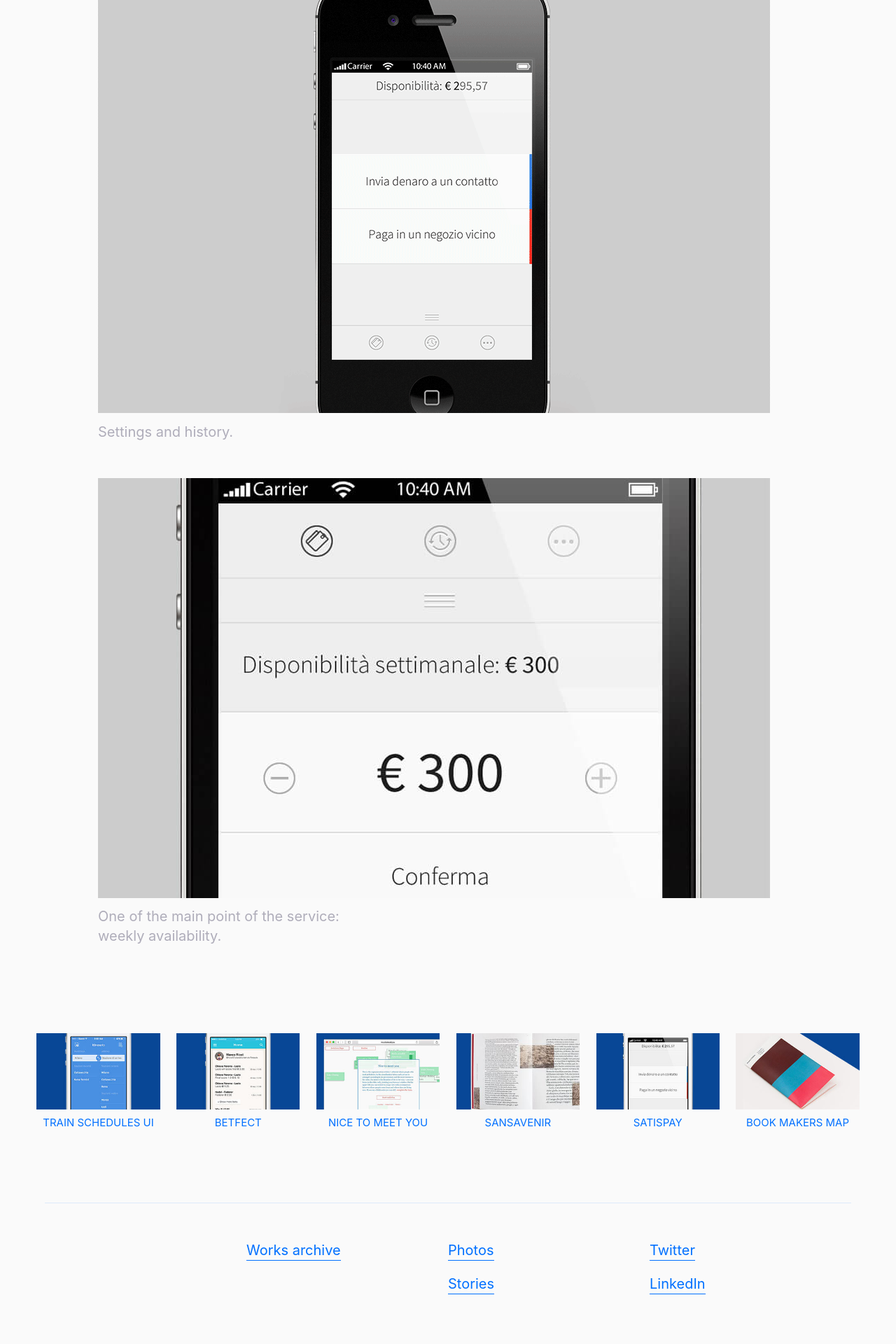
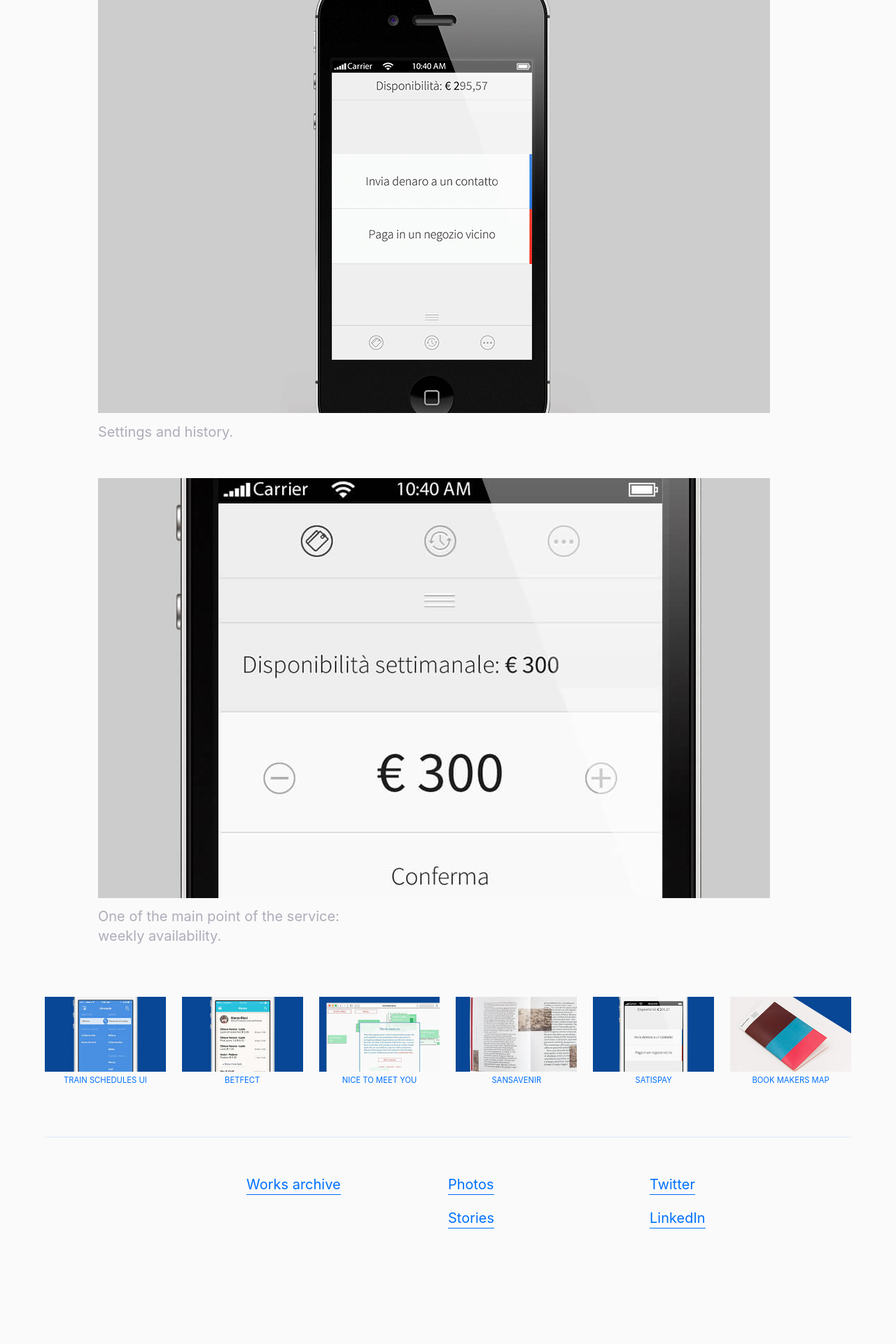
Before and after one commit to rzecchini/riccardozecchini.com, a Jekyll site: the page built from _pages/satispay.html, in a window 1280 px wide. Shown: the part 3193-5113 px from the top of the page at 70% size. Built offline with Jekyll 4.4.1, drawn with Linux system fonts in a browser that asks for light colours; nearby versions of some CDN libraries; after the commit the page ends 5019 px from its top, so only the background shows below that.

Commit message:
refactor stylesheet

```diff
--- a/_includes/nav-thumbs.html
+++ b/_includes/nav-thumbs.html
@@ -1,10 +1,10 @@
-<div class="project-nav--thumbs">
+<div class="nav-thumbs container">
   <ul>
     <li>
       <a href="/train-schedules">
         <figure>
           <img src="/img/riccardo-zecchini-trainUI-thsmall.jpg" width="300" height="186" alt="Project Design Thumbnail">
-          <figcaption class="pn--t__title">Train schedules UI</figcaption>
+          <figcaption class="nav-thumbs__title">Train schedules UI</figcaption>
         </figure>
       </a>
     </li>
@@ -13,7 +13,7 @@
       <a href="/betfect">
         <figure>
           <img src="/img/riccardo-zecchini-betfect-thsmall.jpg" width="300" height="186" alt="Project Design Thumbnail">
-          <figcaption class="pn--t__title">Betfect</figcaption>
+          <figcaption class="nav-thumbs__title">Betfect</figcaption>
         </figure>
       </a>
     </li>
@@ -22,7 +22,7 @@
       <a href="/fabrica-ntmy">
         <figure>
           <img src="/img/riccardo-zecchini-ntmy-thsmall.jpg" width="300" height="186" alt="Project Design Thumbnail">
-          <figcaption class="pn--t__title">Nice to meet you</figcaption>
+          <figcaption class="nav-thumbs__title">Nice to meet you</figcaption>
         </figure>
       </a>
     </li>
@@ -31,7 +31,7 @@
       <a href="/sansavenir">
         <figure>
           <img src="/img/riccardo-zecchini-sansavenir-thsmall.jpg" width="300" height="186" alt="Project Design Thumbnail">
-          <figcaption class="pn--t__title">Sansavenir</figcaption>
+          <figcaption class="nav-thumbs__title">Sansavenir</figcaption>
         </figure>
       </a>
     </li>
@@ -40,7 +40,7 @@
       <a href="/satispay">
         <figure>
           <img src="/img/riccardo_zecchini_satispay_thsmall.jpg" width="300" height="186" alt="Project Design Thumbnail">
-          <figcaption class="pn--t__title">Satispay</figcaption>
+          <figcaption class="nav-thumbs__title">Satispay</figcaption>
         </figure>
       </a>
     </li>
@@ -49,7 +49,7 @@
       <a href="/map-print">
         <figure>
           <img src="/img/riccardo-zecchini-pu-map-thsmall.jpg" width="300" height="186" alt="Project Design Thumbnail">
-          <figcaption class="pn--t__title">Book makers map</figcaption>
+          <figcaption class="nav-thumbs__title">Book makers map</figcaption>
         </figure>
       </a>
     </li>
--- /dev/null
+++ b/_sass/_base.scss
@@ -0,0 +1,41 @@
+*,
+*:before,
+*:after {
+    -moz-box-sizing: border-box;
+    -webkit-box-sizing: border-box;
+    box-sizing: border-box;
+}
+
+html {
+    -webkit-tap-highlight-color: rgba(0, 0, 0, 0);
+}
+
+body {
+    background: desaturate(lighten($hover, 68), 100);
+    color: $color;
+    font: normal 1em/1.4 $sans;
+    @include screen(medium) {
+        font-size: 1.25em;
+    }
+}
+
+a {
+    padding-bottom: 2px;
+    text-decoration: none;
+    border-bottom: 1px solid;
+    color: $accent;
+    &:visited,
+    &:active {
+        color: $accent;
+    }
+    &:hover {
+        color: lighten($accent, 20);
+    }
+    transition: all 0.2s ease-in-out;
+}
+
+img {
+    display: block;
+    max-width: 100%;
+    height: auto;
+}
--- a/_sass/_defaults.scss
+++ /dev/null
@@ -1,51 +0,0 @@
-// Colors
-$bg: #fff;
-$color: #494754;
-$accent: #0070FF;
-$hover: darken($accent, 20);
-$secondary: lighten(adjust-color($accent, $alpha: -0.8), 20);
-
-// Scale
-$scale: 1.618;
-
-// Rules
-*, *:before, *:after {
-  -moz-box-sizing: border-box;
-  -webkit-box-sizing: border-box;
-  box-sizing: border-box;
-}
-
-img {
-  display: block;
-  max-width: 100%;
-  height: auto;
-}
-
-// Media q
-$breakp1: 30em;
-$breakp2: 45em;
-$breakp3: 60em;
-$breakp4: 75em;
-
-@mixin screen($media) {
-  @if $media == medium {
-    @media screen and (min-width: $breakp1) {
-      @content;
-    }
-  }
-  @else if $media == large {
-    @media screen and (min-width: $breakp2) {
-      @content;
-    }
-  }
-  @else if $media == big {
-    @media screen and (min-width: $breakp3) {
-      @content;
-    }
-  }
-  @else if $media == huge {
-    @media screen and (min-width: $breakp4) {
-      @content;
-    }
-  }
-}
--- a/_sass/_layout.scss
+++ b/_sass/_layout.scss
@@ -1,29 +1,3 @@
-#instantclick-bar {
-  background: $accent;
-}
-
-// Scrollbar
-html {
-  -webkit-tap-highlight-color: rgba(0, 0, 0, 0);
-}
-
-/*body::-webkit-scrollbar {
-	width: 8px;
-}
-
-body::-webkit-scrollbar-track {
-	-webkit-border-radius: 0;
-	//-webkit-box-shadow: inset 0 0 1px rgba(0, 0, 0, 0.3);
-	background-color: $hover;
-}
-
-body::-webkit-scrollbar-thumb {
-	-webkit-border-radius: 0;
-	background-color: $accent;
-}*/
-
-// Global
-
 .index-page {
     background: $hover;
 }
@@ -33,21 +7,15 @@
     color: $bg;
 }
 
-body {
-  background: desaturate(lighten($hover, 68), 100);
-}
-
 .container {
     overflow: hidden;
     margin: 0 1.5em;
     @include screen(medium) {
         margin: 0 4%;
     }
-
     @include screen(large) {
         margin: 0 8%;
     }
-
     @include screen(big) {
         margin: 0 auto;
         max-width: 90%;
@@ -66,7 +34,6 @@
     @include screen(large) {
         padding: golden-ratio(2) 0;
     }
-
     li {
         float: left;
         width: 33%;
@@ -102,7 +69,6 @@
 }
 
 // Nav IN PROFILE PAGE
-
 .profile-page {
     .nav__profile {
         margin-left: 33%;
@@ -110,7 +76,6 @@
 }
 
 //Project List
-
 .project-list {
     overflow: hidden;
     margin-top: golden-ratio(3);
@@ -136,7 +101,6 @@
             min-height: 480px;
         }
     }
-
     @include screen(big) {
         width: 45%;
         float: left;
@@ -158,13 +122,13 @@
 
 .project-content {
     padding: 1em 0;
-
-  p, figure, .fig {
+    p,
+    figure,
+    .fig {
         margin: golden-ratio(-1) auto;
         @include screen(large) {
             margin: golden-ratio(1) auto;
         }
-
         @include screen(big) {
             margin: golden-ratio(2) auto;
         }
@@ -192,12 +156,6 @@
     }
 }
 
-/*.pc-fix {
-  @include screen(big) {
-    padding: 0 0 13em;
-  }
-}*/
-
 @include screen(big) {
     .fig {
         overflow: hidden;
@@ -214,131 +172,51 @@
     }
 }
 
-@-webkit-keyframes fadeIn {
-  from {
-    bottom: -10em;
+.nav-thumbs {
+    &:before,
+    &:after {
+        content: ' ';
+        display: table;
     }
-  to {
-    bottom: 0.5em;
+    &:after {
+        clear: both;
     }
-}
-
-@-moz-keyframes fadeIn {
-  from {
-    bottom: -10em;
-  }
-  to {
-    bottom: 0.5em;
-  }
-}
-
-@-o-keyframes fadeIn {
-  from {
-    bottom: -10em;
-  }
-  to {
-    bottom: 0.5em;
-  }
-}
-
-@keyframes fadeIn {
-  from {
-    bottom: -10em;
-  }
-  to {
-    bottom: 0.5em;
-  }
-}
-
-
-.project-nav {
-  display: block;
-  position: fixed;
-  bottom: -10em;
-  left: .5em;
-  right: .5em;
-  padding: 1em 0;
-  margin: auto;
-  background: $bg;
-  border: 1px solid $secondary;
-  animation-name: slideUp;
-  animation-duration: 0.4s;
-  animation-delay: 1s;
-  animation-timing-function: ease-in-out;
-  animation-fill-mode: forwards;
-  @include screen(big) {
-    display: none;
-  }
-}
-
-.pn__prev,
-.pn__all,
-.pn__next {
-  float: left;
-  width: 33.3333333%;
-}
-
-.project-nav--thumbs {
-  display: none;
-  @include screen(big) {
-    display: block;
-    overflow: hidden;
-    padding: golden-ratio(2);
-    //background: $bg;
     li {
         float: left;
-      width: 15%;
-      margin-right: 2%;
-      &:nth-child(6) {
+        width: 30%;
+        margin-right: 5%;
+        margin-bottom: 1em;
+        &:nth-child(3n) {
             margin-right: 0;
+        }
+        &:nth-child(1n) {
+            clear: none;
+        }
+        &:nth-child(3n+1) {
+            clear: both;
         }
     }
     li.current {
         opacity: .25;
     }
+    @include screen(big) {
+        li {
+            width: 15%;
+            margin-right: 2%;
+            &:nth-child(3n) {
+                margin-right: 2%;
+            }
+            &:last-child {
+                margin-right: 0;
+            }
+            &:nth-child(3n+1) {
+                clear: none;
             }
         }
-
-//.pn--t__section {
-//	padding-top: modular-scale(1em, 2, $scale);
-//	margin-bottom: modular-scale(1em, 2, $scale);
-//}
-
-//.show {
-//	@include screen(huge) {
-//		opacity: 1 !important;
-//	}
-//}
-
-.pnav--l, .pnav--r {
-  display: none;
-  transition: all 0.4s linear;
-  @include screen(big) {
-    display: block;
-    opacity: 0;
-    position: fixed;
-    top: 50%;
-  }
-}
-
-.pnav--l {
-  left: 0;
-  transform: rotate(-90deg);
-  @include screen(huge) {
-    left: golden-ratio(1);
-  }
-}
-
-.pnav--r {
-  right: 0;
-  transform: rotate(90deg);
-  @include screen(huge) {
-    right: golden-ratio(1);
     }
 }
 
 // Profile
-
 .profile {
     padding: golden-ratio(2) 0 0;
 }
@@ -363,7 +241,6 @@
 }
 
 // Footer
-
 .footer {
     padding: golden-ratio(2) 0;
     border-top: 1px solid $secondary;
@@ -381,7 +258,6 @@
         width: 25%;
         margin-right: 0;
     }
-
     li {
         margin-bottom: 1em;
     }
--- a/_sass/_reset.scss
+++ b/_sass/_reset.scss
@@ -2,7 +2,6 @@
    v2.0 | 20110126
    License: none (public domain)
 */
-
 html, body, div, span, applet, object, iframe,
 h1, h2, h3, h4, h5, h6, p, blockquote, pre,
 a, abbr, acronym, address, big, cite, code,
--- /dev/null
+++ b/_sass/_settings.scss
@@ -0,0 +1,45 @@
+// Colors
+$bg: #fff;
+$color: #494754;
+$accent: #0070FF;
+$hover: darken($accent, 20);
+$secondary: lighten(adjust-color($accent, $alpha: -0.8), 20);
+
+
+// Type
+$sans: -apple-system,BlinkMacSystemFont,"Segoe UI",Roboto,Oxygen,Ubuntu,Cantarell,"Open Sans","Helvetica Neue",sans-serif;
+$serif: Georgia,Cambria,"Times New Roman",Times,serif;
+$grande: $serif;
+
+// Scaling Variables
+$golden:           1.618;
+$minor-second:     1.067;
+$major-second:     1.125;
+$minor-third:      1.2;
+$major-third:      1.25;
+$perfect-fourth:   1.333;
+$augmented-fourth: 1.414;
+$perfect-fifth:    1.5;
+$minor-sixth:      1.6;
+$major-sixth:      1.667;
+$minor-seventh:    1.778;
+$major-seventh:    1.875;
+$octave:           2;
+$major-tenth:      2.5;
+$major-eleventh:   2.667;
+$major-twelfth:    3;
+$double-octave:    4;
+
+$modular-scale-ratio: $perfect-fourth !default;
+$modular-scale-base: 1em !default;
+
+
+// Scale
+$scale: $golden;
+
+
+// Media q
+$breakp1: 30em;
+$breakp2: 45em;
+$breakp3: 60em;
+$breakp4: 75em;
--- a/_sass/_tools.scss
+++ b/_sass/_tools.scss
@@ -1,30 +1,3 @@
-// Scaling Variables
-$golden:           1.618;
-$minor-second:     1.067;
-$major-second:     1.125;
-$minor-third:      1.2;
-$major-third:      1.25;
-$perfect-fourth:   1.333;
-$augmented-fourth: 1.414;
-$perfect-fifth:    1.5;
-$minor-sixth:      1.6;
-$major-sixth:      1.667;
-$minor-seventh:    1.778;
-$major-seventh:    1.875;
-$octave:           2;
-$major-tenth:      2.5;
-$major-eleventh:   2.667;
-$major-twelfth:    3;
-$double-octave:    4;
-
-//$user-output-deprecation-warnings-setting: $output-bourbon-deprecation-warnings;
-//$output-bourbon-deprecation-warnings: false;
-
-$modular-scale-ratio: $perfect-fourth !default;
-$modular-scale-base: 1em !default;
-
-//$output-bourbon-deprecation-warnings: $user-output-deprecation-warnings-setting;
-
 @function modular-scale($increment, $value: $modular-scale-base, $ratio: $modular-scale-ratio) {
   $v1: nth($value, 1);
   $v2: nth($value, length($value));
@@ -76,3 +49,26 @@
 @function golden-ratio($increment) {
   @return modular-scale($increment, 1em, 1.618)
 }
+
+@mixin screen($media) {
+  @if $media == medium {
+    @media screen and (min-width: $breakp1) {
+      @content;
+    }
+  }
+  @else if $media == large {
+    @media screen and (min-width: $breakp2) {
+      @content;
+    }
+  }
+  @else if $media == big {
+    @media screen and (min-width: $breakp3) {
+      @content;
+    }
+  }
+  @else if $media == huge {
+    @media screen and (min-width: $breakp4) {
+      @content;
+    }
+  }
+}
--- a/_sass/_type.scss
+++ b/_sass/_type.scss
@@ -1,44 +1,3 @@
-
-@font-face {
-  font-family: "QuestaGrande";
-  src: url("../assets/font/2-Questa_Grande_Regular-webfont.woff2") format("woff2"),
-       url("../assets/font/2-Questa_Grande_Regular-webfont.woff") format("woff");
-  font-style: normal;
-  font-weight: 400;
-}
-@font-face {
-  font-family: "QuestaSans";
-  src: url("../assets/font/2-Questa_Sans_Regular-webfont.woff2") format("woff2"),
-       url("../assets/font/2-Questa_Sans_Regular-webfont.woff") format("woff");
-  font-style: normal;
-  font-weight: 400;
-}
-@font-face {
-  font-family: "Questa";
-  src: url("../assets/font/2-Questa_Regular-webfont.woff2") format("woff2"),
-       url("../assets/font/2-Questa_Regular-webfont.woff") format("woff");
-  font-style: normal;
-  font-weight: 400;
-}
-
-$sans: -apple-system,BlinkMacSystemFont,"Segoe UI",Roboto,Oxygen,Ubuntu,Cantarell,"Open Sans","Helvetica Neue",sans-serif;
-$serif: Georgia,Cambria,"Times New Roman",Times,serif;
-$grande: $serif;
-
-a {
-  padding-bottom: 2px;
-  text-decoration: none;
-  border-bottom: 1px solid;
-  color: $accent;
-  &:visited, &:active {
-    color: $accent;
-  }
-  &:hover {
-    color: lighten($accent, 20);
-  }
-  transition: all 0.2s ease-in-out;
-}
-
 .arrow {
   //font-size: 1.25em;
   //line-height: .75em;
@@ -47,14 +6,6 @@
 
 .secondary {
   color: lighten($color, 50);
-}
-
-body {
-  font: normal 1em/1.4 $sans;
-  color: $color;
-  @include screen(medium) {
-    font-size: 1.25em;
-  }
 }
 
 .nav {
@@ -99,7 +50,6 @@
 }
 
 // ME
-
 .me__profession {
   line-height: 1.2;
   font-family: $grande;
@@ -112,12 +62,10 @@
 
 .me__introduce {
   text-align: center;
-  //font-size: 1em;
   color: $bg;
 }
 
 // Project List INDEX
-
 .project-list {
   a {
     border-bottom: none;
@@ -135,12 +83,13 @@
 }
 
 // Project Content
-
 .project-content {
   font-family: $serif;
   p {
     font-size: modular-scale(1);
-    @include screen(large) {font-size: modular-scale(1)}
+    @include screen(large) {
+      font-size: modular-scale(1)
+    }
   }
   figcaption {
     color: lighten($color, 40);
@@ -176,31 +125,14 @@
   }
 }
 
-.pn__prev,
-.pn__all,
-.pn__next {
+.nav-thumbs__title {
+  margin-top: .5em;
+  text-transform: uppercase;
+  font-size: modular-scale(-2);
   text-align: center;
 }
 
-//.pn--t__section {
-//  text-align: center;
-//}
-
-.pn--t__title {
-  margin-top: .5em;
-  text-transform: uppercase;
-  font-size: .75em;
-  text-align: center;
-}
-
-.pnav--l, .pnav--r {
-  //font-size: 1em;
-  text-transform: uppercase;
-  border-bottom: none;
-}
-
 // Profile
-
 .profile-hello {
   font-family: $serif;
   text-align: center;
@@ -210,7 +142,9 @@
 .profile-about {
   font-family: $serif;
   font-size: modular-scale(1);
-  @include screen(large) {font-size: modular-scale(1)}
+  @include screen(large) {
+    font-size: modular-scale(1)
+  }
 }
 
 .profile-cv {
--- a/assets/screen.scss
+++ b/assets/screen.scss
@@ -2,8 +2,9 @@
 # Only the main Sass file needs front matter (the dashes are enough)
 ---
 
+@import "settings";
 @import "tools";
 @import "reset";
-@import "defaults";
+@import "base";
 @import "type";
 @import "layout";
```
Lines whose indentation alone changed are shown as unchanged.
